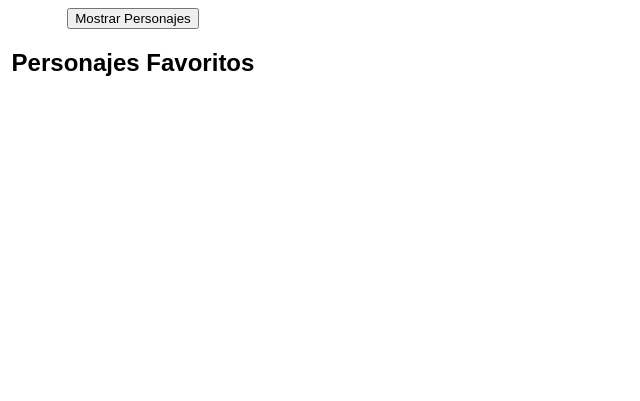
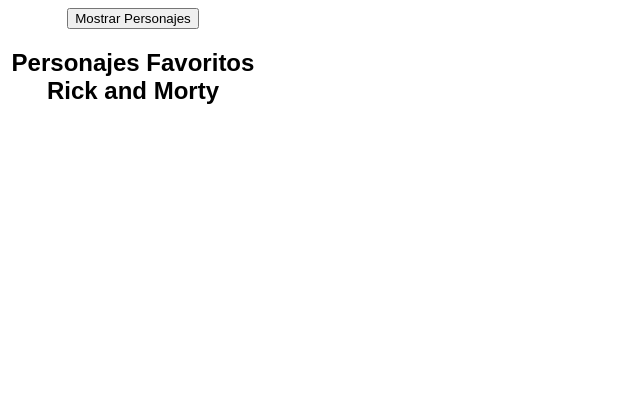
Before and after one commit to GustavoR0dr1gu3z/Rick-Morty_Web, a website built with webpack: page index.html in a window 1280 px wide. Shown: the whole page, without its empty margins (0-640 px from the left). Built offline with nearby package versions, Linux system fonts and the light colour scheme; no server answers.

Commit message:
cambio de h1

```diff
--- a/index.html
+++ b/index.html
@@ -11,7 +11,7 @@
 
     <section>
         <button id="ignition">Mostrar Personajes</button>
-        <h1>Personajes Favoritos</h1>
+        <h1>Personajes Favoritos Rick and Morty</h1>
             <article class="container">
 
             </article>
```
